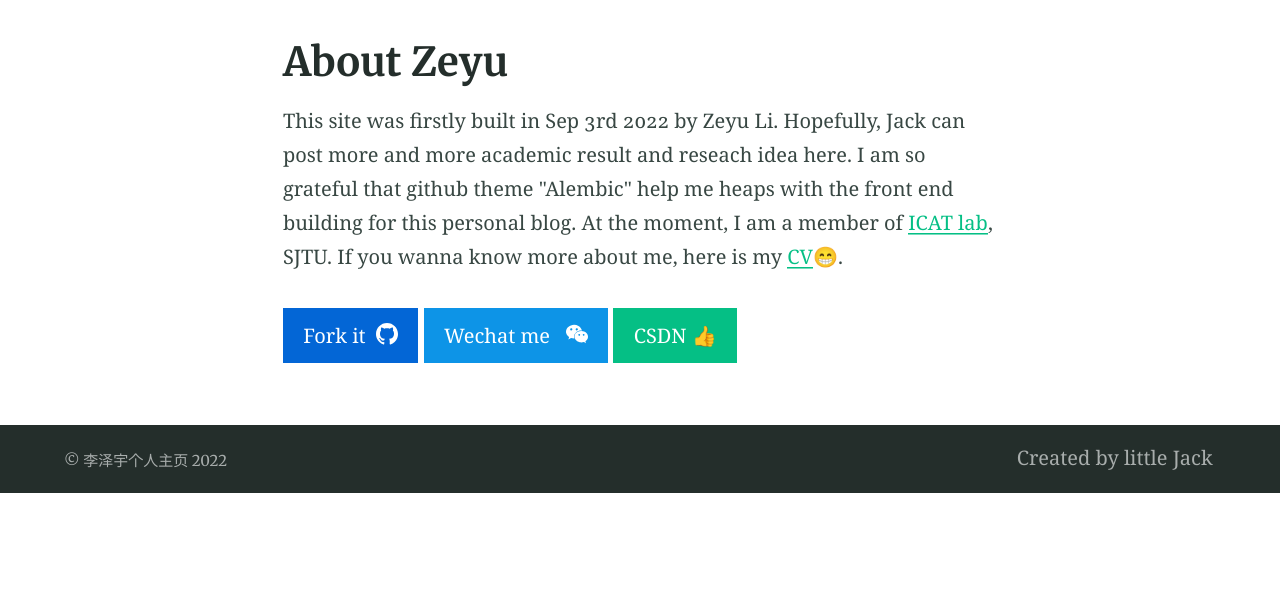
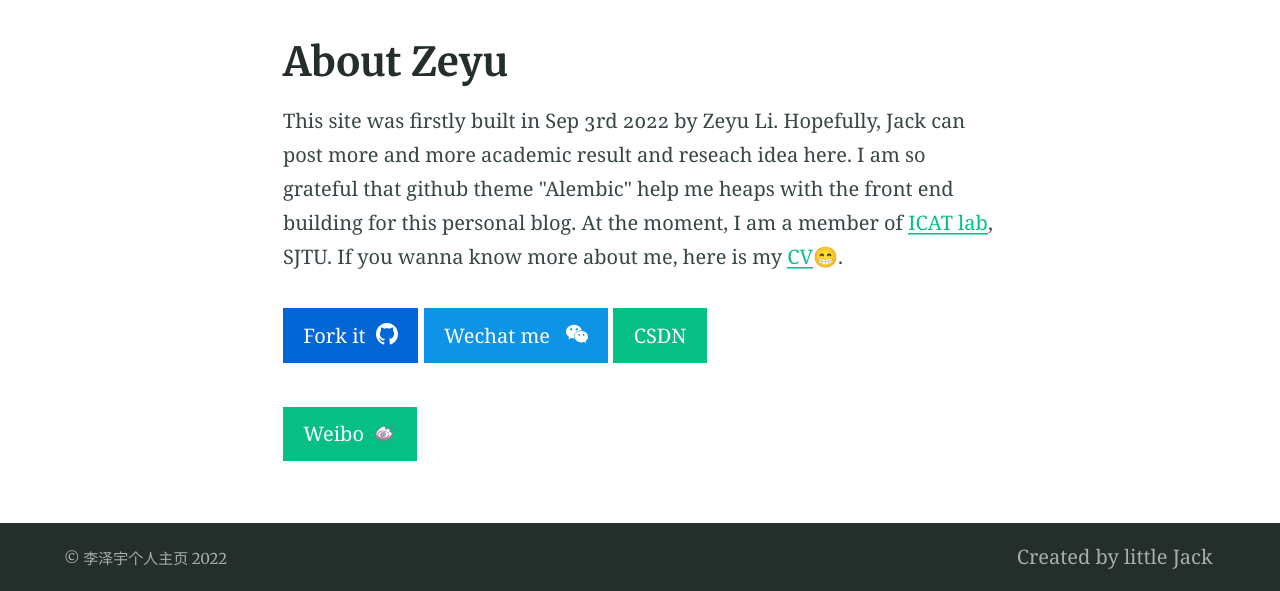
Before and after one commit to lizeyujack/lizeyujack.github.io, a Jekyll site: the page built from index.md, in a window 1280 px wide. Shown: the part 424-1015 px from the top of the page. Built offline with Jekyll 4.4.1, drawn with Linux system fonts in a browser that asks for light colours; before the commit the page ends 917 px from its top, so only the background shows below that.

Commit message:
Update index.md

```diff
--- a/index.md
+++ b/index.md
@@ -10,4 +10,5 @@ excerpt: "This site was firstly built in Sep 3rd 2022 by Zeyu Li. Hopefully, Jac
 
 This site was firstly built in Sep 3rd 2022 by Zeyu Li. Hopefully, Jack can post more and more academic result and reseach idea here. I am so grateful that github theme \"Alembic\" help me heaps with the front end building for this personal blog. At the moment, I am a member of [ICAT lab](https://sjtu-icat.github.io/), SJTU. If you wanna know more about me, here is my <a href="https://lizeyujack.github.io/李泽宇简历.pdf">CV</a>😁.
 
-{% include button.html text="Fork it" icon="github" link="https://github.com/lizeyujack/" color="#0366d6" %}  {% include button.html text="Wechat me "  icon="wechat" link="/pic/"  color="#0d94e7" %} {% include button.html text="CSDN 👍" link="https://blog.csdn.net/qq_44881486?spm=1011.2415.3001.5343" %}
+{% include button.html text="Fork it" icon="github" link="https://github.com/lizeyujack/" color="#0366d6" %}  {% include button.html text="Wechat me "  icon="wechat" link="/pic/"  color="#0d94e7" %} {% include button.html text="CSDN" link="https://blog.csdn.net/qq_44881486?spm=1011.2415.3001.5343" %}
+{% include button.html text="Weibo" icon="weibo" link="https://weibo.com/u/7363974260" %}
```
